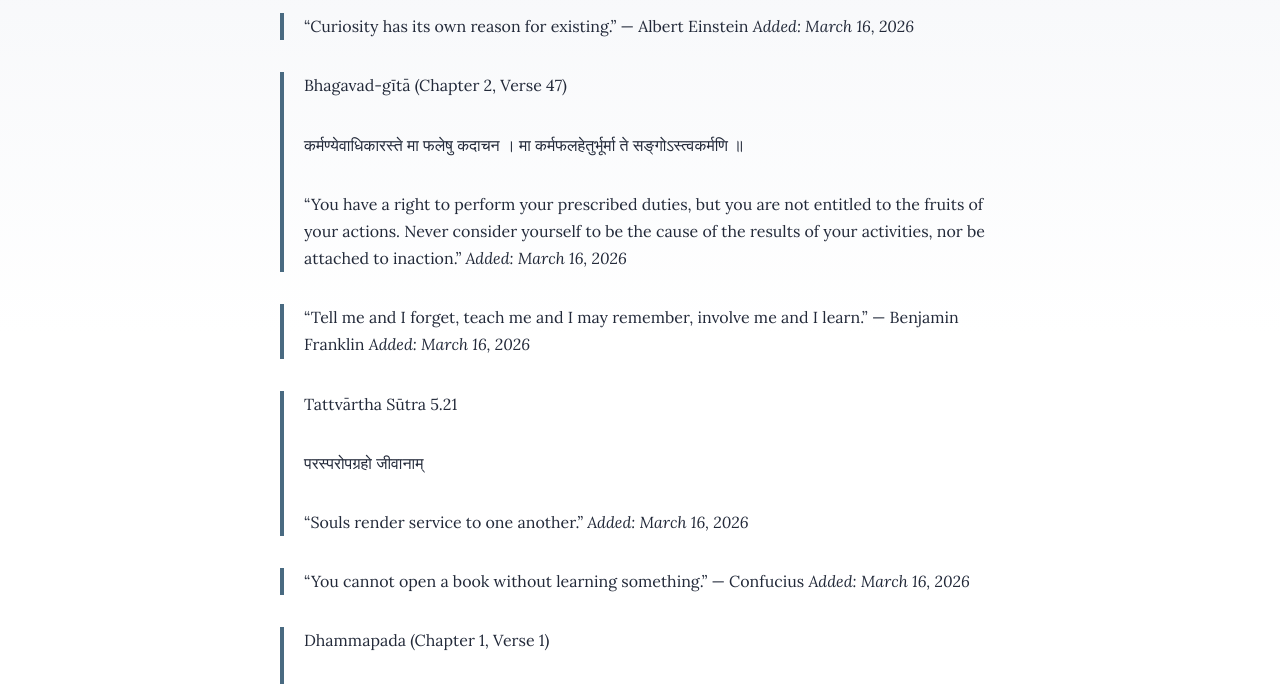
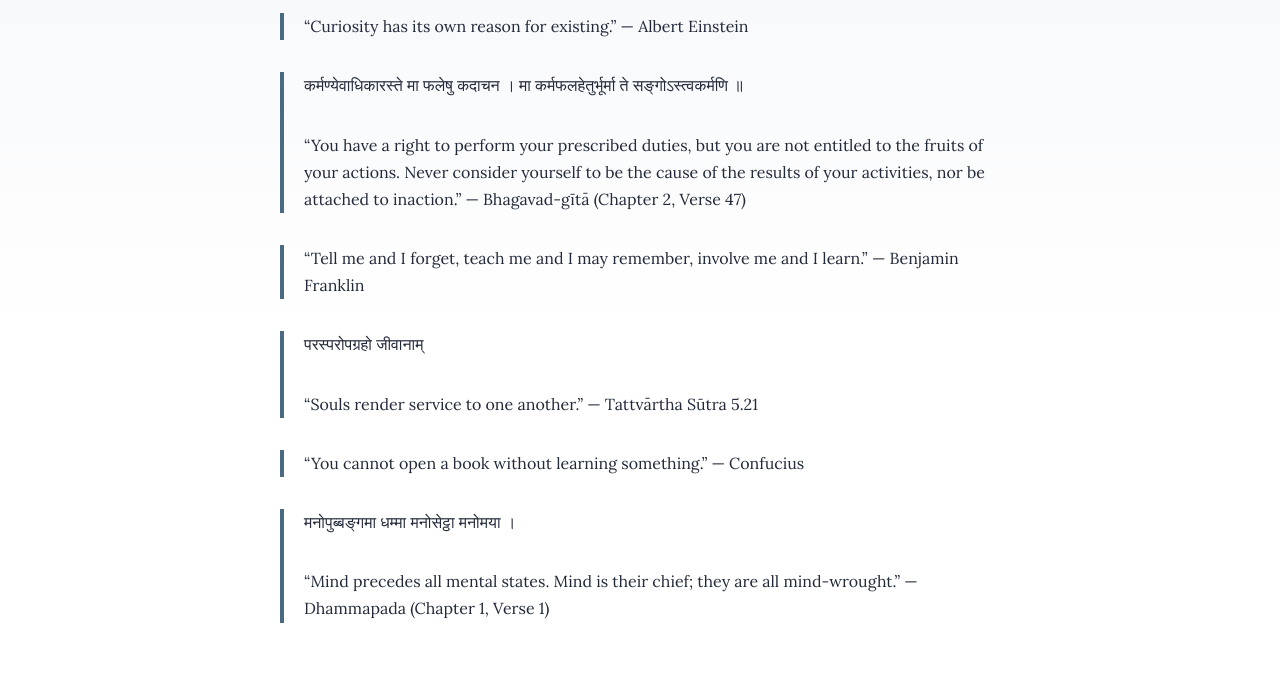
Before and after one commit to BhaskarJain003/bhaskar-jain, an Astro site: page /thoughts/evergreen-list-favorite-quotes in a window 1280 px wide. Shown: the part 266-950 px from the top of the page. Built offline with nearby package versions, Linux system fonts and the light colour scheme; Astro itself is replaced by a stand-in of ours.

Commit message:
Tidying up

```diff
--- a/src/content/thoughts/evergreen-list-favorite-quotes.md
+++ b/src/content/thoughts/evergreen-list-favorite-quotes.md
@@ -6,34 +6,25 @@
 
 > "Curiosity has its own reason for existing."
 > — Albert Einstein
-> *Added: March 16, 2026*
 
-> Bhagavad-gītā (Chapter 2, Verse 47)
->
 > कर्मण्येवाधिकारस्ते मा फलेषु कदाचन ।
 > मा कर्मफलहेतुर्भूर्मा ते सङ्गोऽस्त्वकर्मणि ॥
 >
 > "You have a right to perform your prescribed duties, but you are not entitled to the fruits of your actions. Never consider yourself to be the cause of the results of your activities, nor be attached to inaction."
-> *Added: March 16, 2026*
+> — Bhagavad-gītā (Chapter 2, Verse 47)
 
 > "Tell me and I forget, teach me and I may remember, involve me and I learn."
 > — Benjamin Franklin
-> *Added: March 16, 2026*
 
-> Tattvārtha Sūtra 5.21
->
 > परस्परोपग्रहो जीवानाम्
 >
 > "Souls render service to one another."
-> *Added: March 16, 2026*
+> — Tattvārtha Sūtra 5.21
 
 > "You cannot open a book without learning something."
 > — Confucius
-> *Added: March 16, 2026*
 
-> Dhammapada (Chapter 1, Verse 1)
->
 > मनोपुब्बङ्गमा धम्मा मनोसेट्ठा मनोमया ।
 >
 > "Mind precedes all mental states. Mind is their chief; they are all mind-wrought."
-> *Added: March 16, 2026*
+> — Dhammapada (Chapter 1, Verse 1)
--- a/src/pages/index.astro
+++ b/src/pages/index.astro
@@ -24,6 +24,8 @@
 				assistant for thermodynamics and fluid dynamics, led the test stand structures team for the Yellow Jacket
 				Space Program, and conducted research at the Ben T. Zinn Combustion Laboratory. I'm interested in
 				propulsion, structures, design, and the intersection of rigorous engineering with rapid iteration.
+			</p>
+			<p>
 				Feel free to explore my <a href="/thoughts">thoughts</a> and <a href="/projects">projects</a>, or connect
 				with me on <a href="https://www.linkedin.com/in/bhaskar-jain003/" target="_blank" rel="noopener noreferrer">LinkedIn</a> and <a href="https://github.com/BhaskarJain003" target="_blank" rel="noopener noreferrer">GitHub</a>.
 			</p>
```
